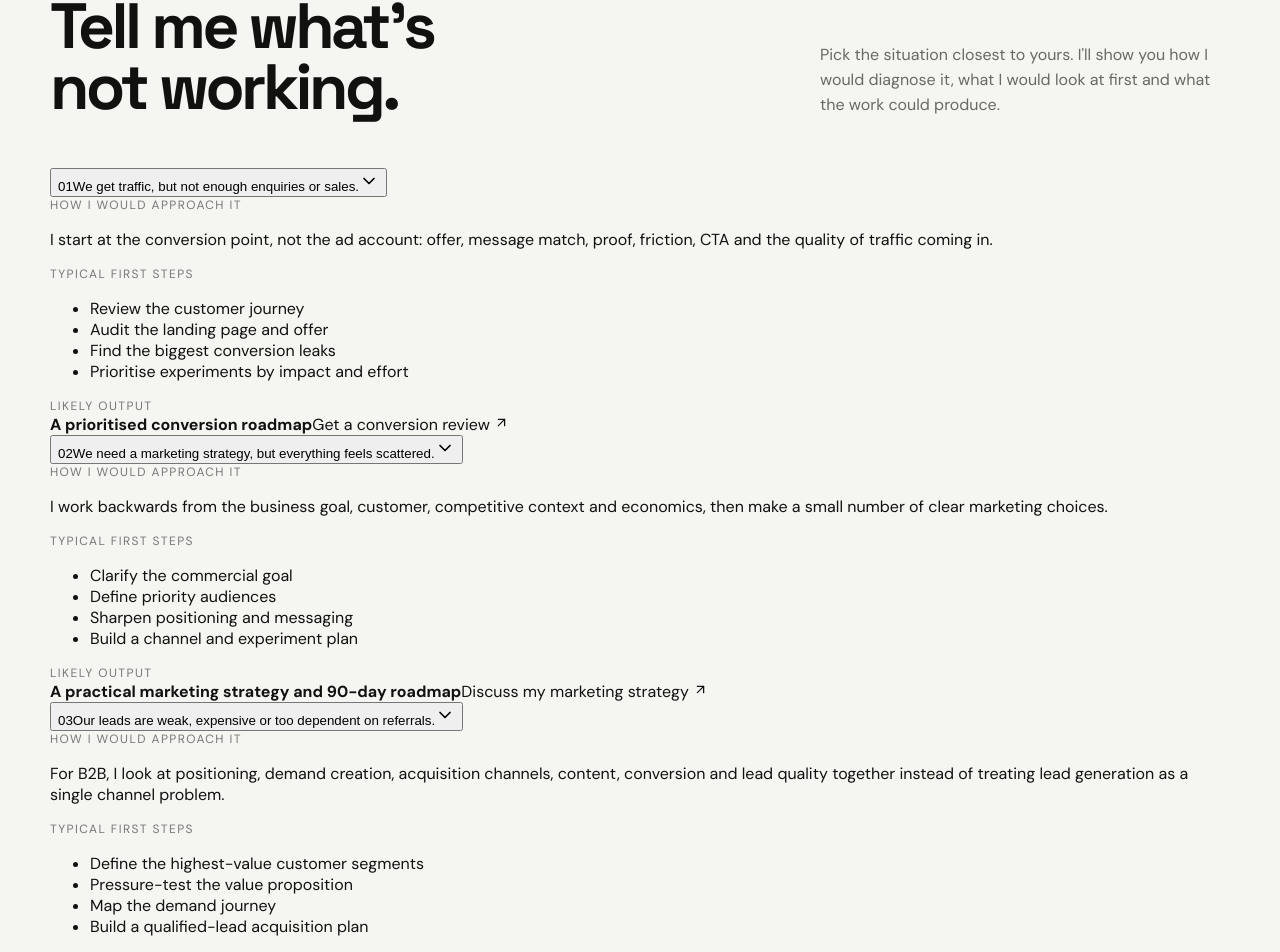
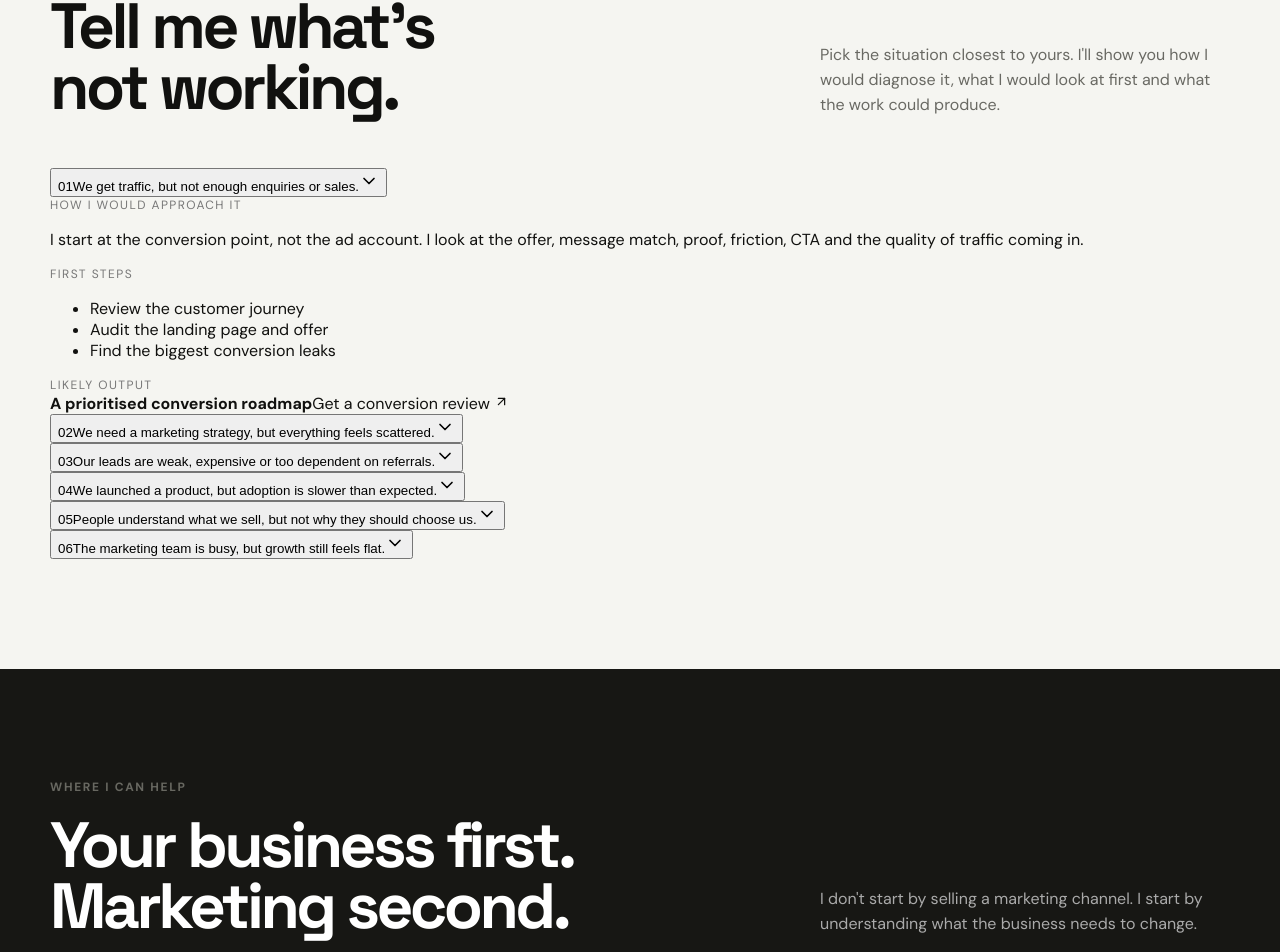
Before and after one commit to iLuciferDevil/siddharth-portfolio, a Next.js app in the folder siddharth-bhattacharjee-portfolio-v11-book-links/: page / in a window 1280 px wide. Shown: the part 2515-3467 px from the top of the page. Built offline with nearby package versions, Linux system fonts and the light colour scheme.

Commit message:
Improve interactive problem diagnostic

```diff
--- a/siddharth-bhattacharjee-portfolio-v11-book-links/components/Problems.tsx
+++ b/siddharth-bhattacharjee-portfolio-v11-book-links/components/Problems.tsx
@@ -1,31 +1,11 @@
 'use client';
-
 import { useState } from 'react';
 import { ArrowUpRight, ChevronDown } from 'lucide-react';
-
-const problems = [
-  { id:'01', problem:'We get traffic, but not enough enquiries or sales.', diagnosis:'I start at the conversion point, not the ad account: offer, message match, proof, friction, CTA and the quality of traffic coming in.', approach:['Review the customer journey','Audit the landing page and offer','Find the biggest conversion leaks','Prioritise experiments by impact and effort'], deliverable:'A prioritised conversion roadmap', cta:'Get a conversion review' },
-  { id:'02', problem:'We need a marketing strategy, but everything feels scattered.', diagnosis:'I work backwards from the business goal, customer, competitive context and economics, then make a small number of clear marketing choices.', approach:['Clarify the commercial goal','Define priority audiences','Sharpen positioning and messaging','Build a channel and experiment plan'], deliverable:'A practical marketing strategy and 90-day roadmap', cta:'Discuss my marketing strategy' },
-  { id:'03', problem:'Our leads are weak, expensive or too dependent on referrals.', diagnosis:'For B2B, I look at positioning, demand creation, acquisition channels, content, conversion and lead quality together instead of treating lead generation as a single channel problem.', approach:['Define the highest-value customer segments','Pressure-test the value proposition','Map the demand journey','Build a qualified-lead acquisition plan'], deliverable:'A B2B demand and acquisition plan', cta:'Talk about B2B growth' },
-  { id:'04', problem:'We launched a product, but adoption is slower than expected.', diagnosis:'I connect product value, positioning, launch communication, onboarding, lifecycle messaging and behavioural data to find where adoption is breaking.', approach:['Clarify the job the product solves','Segment launch audiences','Fix product messaging','Design activation and retention journeys'], deliverable:'A product marketing and adoption plan', cta:'Review my product launch' },
-  { id:'05', problem:'People understand what we sell, but not why they should choose us.', diagnosis:'That is usually a positioning problem before it is a creative problem. I look at customer alternatives, category expectations, proof and the reason to believe.', approach:['Map alternatives and competitors','Find the strongest customer value','Build positioning territory','Turn it into clear messaging'], deliverable:'A positioning and messaging framework', cta:'Review our positioning' },
-  { id:'06', problem:'The marketing team is busy, but growth still feels flat.', diagnosis:'I look for the gap between activity and outcomes: too many priorities, weak measurement, channel dependence, unclear ownership or a strategy that has not kept up with the business.', approach:['Audit current priorities','Identify the few metrics that matter','Cut low-value activity','Create a focused growth backlog'], deliverable:'A prioritised marketing operating plan', cta:'Get an outside perspective' },
-  { id:'07', problem:'Customers buy once, then disappear.', diagnosis:'Retention is a customer experience problem as much as a CRM problem. I map the moments that create repeat behaviour and the interventions that can influence them.', approach:['Map the customer lifecycle','Identify churn and drop-off moments','Segment customers by behaviour','Build retention experiments'], deliverable:'A lifecycle and retention plan', cta:'Review retention' },
-  { id:'08', problem:'We need to launch something new and do not know where to start.', diagnosis:'A good launch starts long before the campaign. I work through audience, proposition, positioning, competitive context, launch sequencing, channels and measurement.', approach:['Define the launch objective','Choose the audience and proposition','Build the GTM narrative','Create launch, adoption and measurement plans'], deliverable:'A go-to-market blueprint', cta:'Plan a launch' },
-];
-
-export default function Problems(){
-  const [open,setOpen] = useState('01');
-  return <div className="problem-list">
-    {problems.map(p=><article className={`problem-item ${open===p.id?'is-open':''}`} key={p.id}>
-      <button className="problem-trigger" onClick={()=>setOpen(open===p.id?'':p.id)} aria-expanded={open===p.id}>
-        <span className="problem-number">{p.id}</span><span className="problem-title">{p.problem}</span><ChevronDown size={20}/>
-      </button>
-      <div className="problem-detail" aria-hidden={open!==p.id}>
-        <div className="problem-diagnosis"><div className="num">How I would approach it</div><p>{p.diagnosis}</p></div>
-        <div className="problem-steps"><div className="num">Typical first steps</div><ul>{p.approach.map(x=><li key={x}>{x}</li>)}</ul></div>
-        <div className="problem-output"><div className="num">Likely output</div><strong>{p.deliverable}</strong><a href="#booking">{p.cta} <ArrowUpRight size={15}/></a></div>
-      </div>
-    </article>)}
-  </div>
-}
+const problems=[
+{id:'01',problem:'We get traffic, but not enough enquiries or sales.',diagnosis:'I start at the conversion point, not the ad account. I look at the offer, message match, proof, friction, CTA and the quality of traffic coming in.',approach:['Review the customer journey','Audit the landing page and offer','Find the biggest conversion leaks'],deliverable:'A prioritised conversion roadmap',cta:'Get a conversion review'},
+{id:'02',problem:'We need a marketing strategy, but everything feels scattered.',diagnosis:'I work backwards from the commercial goal, priority customer and competitive context, then decide what marketing should actually do.',approach:['Clarify the commercial goal','Choose priority audiences','Set marketing priorities'],deliverable:'A practical marketing strategy and 90-day roadmap',cta:'Discuss my strategy'},
+{id:'03',problem:'Our leads are weak, expensive or too dependent on referrals.',diagnosis:'For B2B, I look at positioning, demand creation, acquisition, content, conversion and lead quality as one system.',approach:['Define best-fit customer segments','Pressure-test the proposition','Map demand and acquisition'],deliverable:'A B2B demand and acquisition plan',cta:'Talk about B2B growth'},
+{id:'04',problem:'We launched a product, but adoption is slower than expected.',diagnosis:'I connect product value, positioning, launch communication, onboarding and lifecycle messaging to find where adoption is breaking.',approach:['Clarify the job the product solves','Fix product messaging','Design activation and retention journeys'],deliverable:'A product marketing and adoption plan',cta:'Review the launch'},
+{id:'05',problem:'People understand what we sell, but not why they should choose us.',diagnosis:'That is usually a positioning problem before it is a creative problem. I look at alternatives, customer value, proof and the reason to believe.',approach:['Map alternatives','Find the strongest customer value','Build positioning and messaging'],deliverable:'A positioning and messaging framework',cta:'Review our positioning'},
+{id:'06',problem:'The marketing team is busy, but growth still feels flat.',diagnosis:'I look for the gap between activity and outcomes: too many priorities, weak measurement, channel dependence or a strategy that no longer fits the business.',approach:['Audit current priorities','Find the few metrics that matter','Build a focused growth backlog'],deliverable:'A prioritised marketing operating plan',cta:'Get an outside perspective'}];
+export default function Problems(){const[open,setOpen]=useState('01');return <div className="problem-list">{problems.map(p=><article className={`problem-item ${open===p.id?'is-open':''}`} key={p.id}><button className="problem-trigger" onClick={()=>setOpen(open===p.id?'':p.id)} aria-expanded={open===p.id}><span className="problem-number">{p.id}</span><span className="problem-title">{p.problem}</span><ChevronDown size={20}/></button>{open===p.id&&<div className="problem-detail"><div className="problem-main"><div className="num">How I would approach it</div><p>{p.diagnosis}</p></div><div><div className="num">First steps</div><ul>{p.approach.map(x=><li key={x}>{x}</li>)}</ul></div><div className="problem-output"><div className="num">Likely output</div><strong>{p.deliverable}</strong><a href="#booking">{p.cta} <ArrowUpRight size={15}/></a></div></div>}</article>)}</div>}
```
